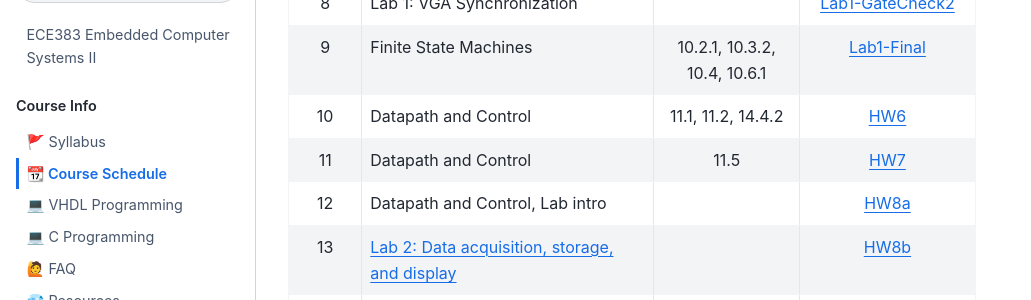
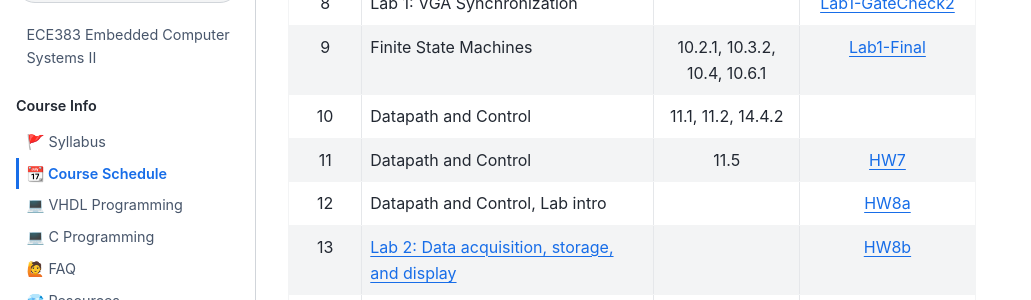
Before and after one commit to USAFA-ECE/ece383, a Jupyter Book: the page built from book/schedule.md, in a window 1280 px wide and 900 px high, scrolled down 616 px. Shown: the part 154-454 px from the top of the window, without its empty margins (0-1031 px from the left). Built offline with Jupyter Book 1.0.4 settings and Sphinx 7.4.7 and the Sphinx Book theme 1.1.4, drawn with Linux system fonts in a browser that asks for light colours; pages that are not in the unit, such as notebooks, are missing from menus.

Commit message:
Update schedule.md

```diff
--- a/book/schedule.md
+++ b/book/schedule.md
@@ -16,7 +16,7 @@ This schedule is subject to change as appropriate.
 | 7      | Lab 1: VGA Synchronization                       |                      | [Lab1-GateCheck1](Assignments/lab1.md) |
 | 8      | Lab 1: VGA Synchronization                       |                      | [Lab1-GateCheck2](Assignments/lab1.md) |
 | 9      | Finite State Machines                            | 10.2.1, 10.3.2, 10.4, 10.6.1 | [Lab1-Final](Assignments/lab1.md) |
-| 10     | Datapath and Control                             | 11.1, 11.2, 14.4.2   | [HW6](Assignments/homework6.md)       |
+| 10     | Datapath and Control                             | 11.1, 11.2, 14.4.2   |       |
 | 11     | Datapath and Control                             | 11.5                 | [HW7](Assignments/homework7.md)       |
 | 12     | Datapath and Control, Lab intro                  |                      | [HW8a](Assignments/homework8a.md)       |
 | 13     | [Lab 2: Data acquisition, storage, and display](Assignments/lab2.md) |                  | [HW8b](Assignments/homework8b.md)       |
```
